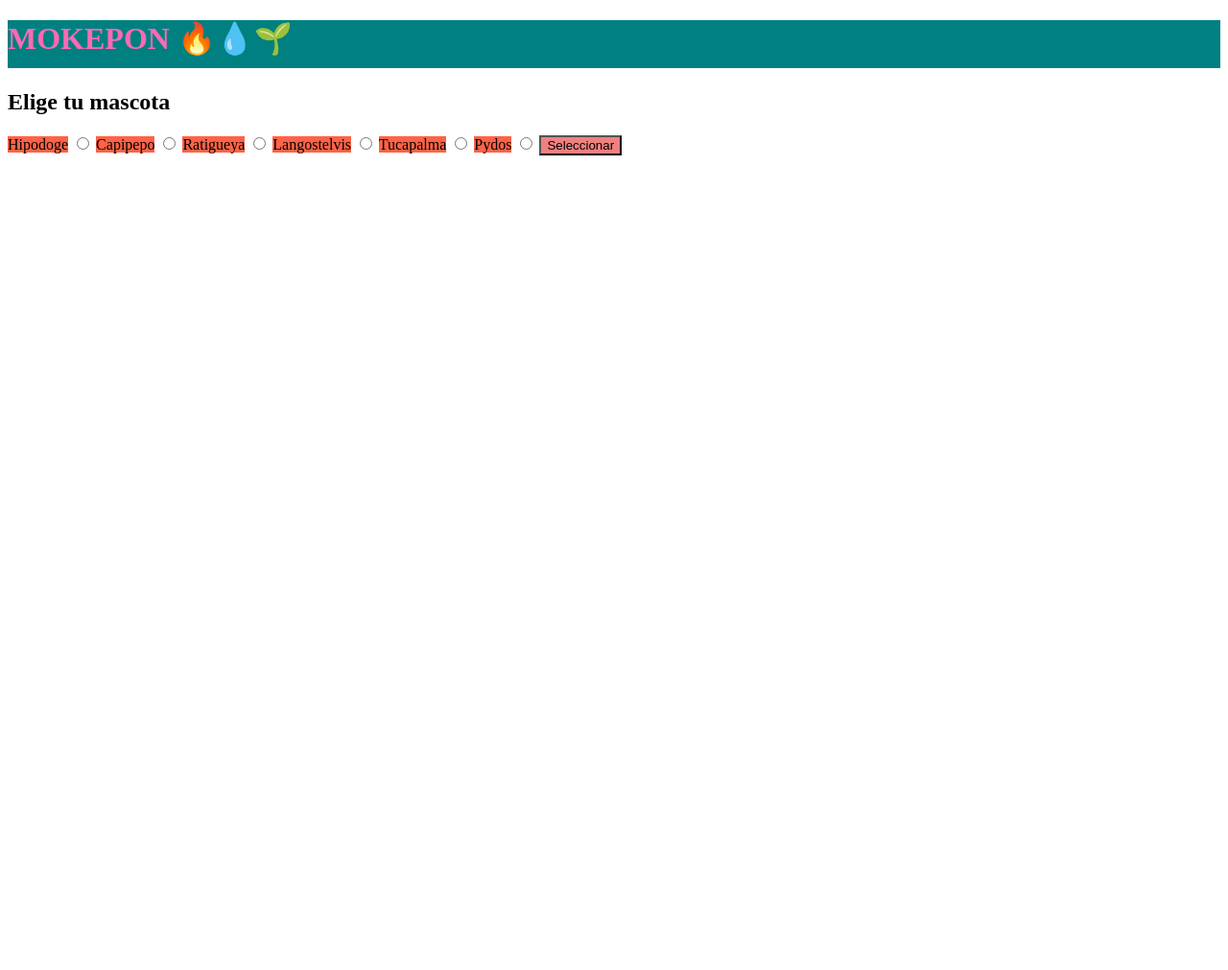
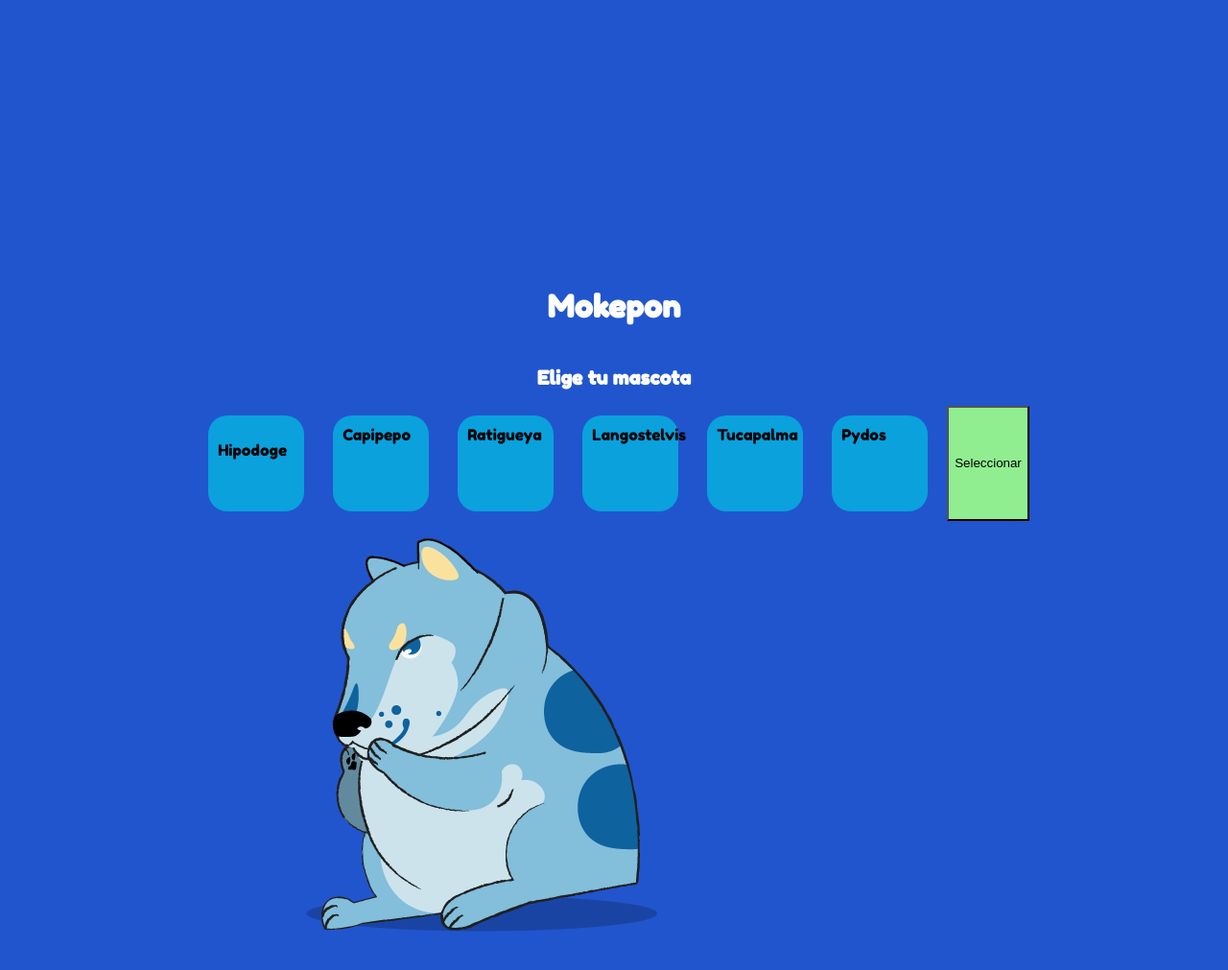
Before and after one commit to danfajar/cursoProgramacion-Basica, a plain HTML site: page index.html in a window 1280 px wide. Shown: the whole page at 96% size. Before the commit the page ends 800 px from the top, so only its background shows below. Drawn offline with Linux system fonts and the light colour scheme.

Commit message:
Agregando estilos y assets

```diff
--- a/index.html
+++ b/index.html
@@ -6,36 +6,46 @@
     <script src="./js/codigo.js"></script>
 </head>
 <body>
-     <h1 class="titulo">MOKEPON 🔥💧🌱 </h1>
 
    <section  id="seleccionar-mascota">
-        <h2>Elige tu mascota</h2>
+      <h1 class="titulo">Mokepon</h1>
 
-        <label for="hipodoge">Hipodoge</label>
+      <h2 class="subtitulo">Elige tu mascota</h2>
+
+      <div class="tarjetas">
+
+         <label class="tarjeta-de-mokepon" for="hipodoge" >
+            <p>Hipodoge</p>
+            <img src="./assets/mokepons_mokepon_hipodoge_attack.png" alt="Imagen de Hipodoge">
+         </label>
+
          <input type="radio" name="mascota" id="hipodoge">
 
-        <label for="capipepo">Capipepo</label>
+         <label class="tarjeta-de-mokepon" for="capipepo">Capipepo</label>
          <input type="radio" name="mascota"  id="capipepo">
 
-        <label for="ratigueya">Ratigueya</label>
+         <label class="tarjeta-de-mokepon" for="ratigueya">Ratigueya</label>
          <input type="radio" name="mascota" id="ratigueya">
 
-        <label for="langostelvis">Langostelvis</label>
+         <label class="tarjeta-de-mokepon" for="langostelvis">Langostelvis</label>
          <input type="radio" name="mascota" id="langostelvis">
 
-        <label for="tucapalma">Tucapalma</label>
+         <label class="tarjeta-de-mokepon" for="tucapalma">Tucapalma</label>
          <input type="radio" name="mascota" id="tucapalma">
 
-        <label for="pydos">Pydos</label>
+         <label class="tarjeta-de-mokepon" for="pydos">Pydos</label>
          <input type="radio" name="mascota" id="pydos">
 
          <button id="boton-mascota" >Seleccionar</button>
-
+      </div>
 
    </section>
 
 
    <section id="seleccionar-ataque">
+
+      <h1 class="titulo">MOKEPON 🔥💧🌱 </h1>
+
       <h2>Elige tu ataque: </h2>
 
       <p>Tu mascota <span id="mascota-jugador"></span> tiene <span id="vida-jugador">3</span> vidas</p>
@@ -45,6 +55,7 @@
          <button id="boton-agua">Agua 💧</button>
          <button id="boton-tierra">Tierra 🌱</button>
       </p>
+
    </section>
 
 
--- a/styles.css
+++ b/styles.css
@@ -1,17 +1,51 @@
-.titulo{
-    color: hotpink;
-    /* width: 310px; */
-    height: 50px;
-    background-color: teal ;
+@import url('https://fonts.googleapis.com/css2?family=Fredoka+One&family=Quicksand:wght@300;500;700&display=swap');
+
+body {
+    font-family: 'Fredoka One', cursive;
+    background-color:#2155CD ;
+
+}
+#seleccionar-mascota{
+    /* Se aplican conceptos de flexbox */
+    display: flex;
+    flex-direction: column;
+    justify-content: center;
+    height: 100vh;
+    align-items: center;
 }
 
-label {
-    background-color: tomato;
+.titulo{
+    color: white;
+    font-size: 32px;
+}
+.subtitulo{
+    color: white;
+    font-size: 20px;
+
+}
+
+.tarjetas{
+    display: flex;
+    gap: 10px;
+}
+
+.tarjeta-de-mokepon{
+
+    background-color: #0AA1DD;
+    width: 100px;
+    height: 100px;
+    padding: 10px;
+    box-sizing: border-box;
+    margin: 10px;
+    border-radius: 20px;
 }
 
 input{
-    background-color: aqua;
+    display: none;
 }
-button {
-    background-color: lightcoral;
+
+#boton-mascota{
+    background-color: LightGreen;
+
+
 }
```
Also changed, not shown: assets/mokepons_mokepon_capipepo_attack.png (added), assets/mokepons_mokepon_hipodoge_attack.png (added), assets/mokepons_mokepon_ratigueya_attack.png (added). Lines whose indentation alone changed are shown as unchanged.
